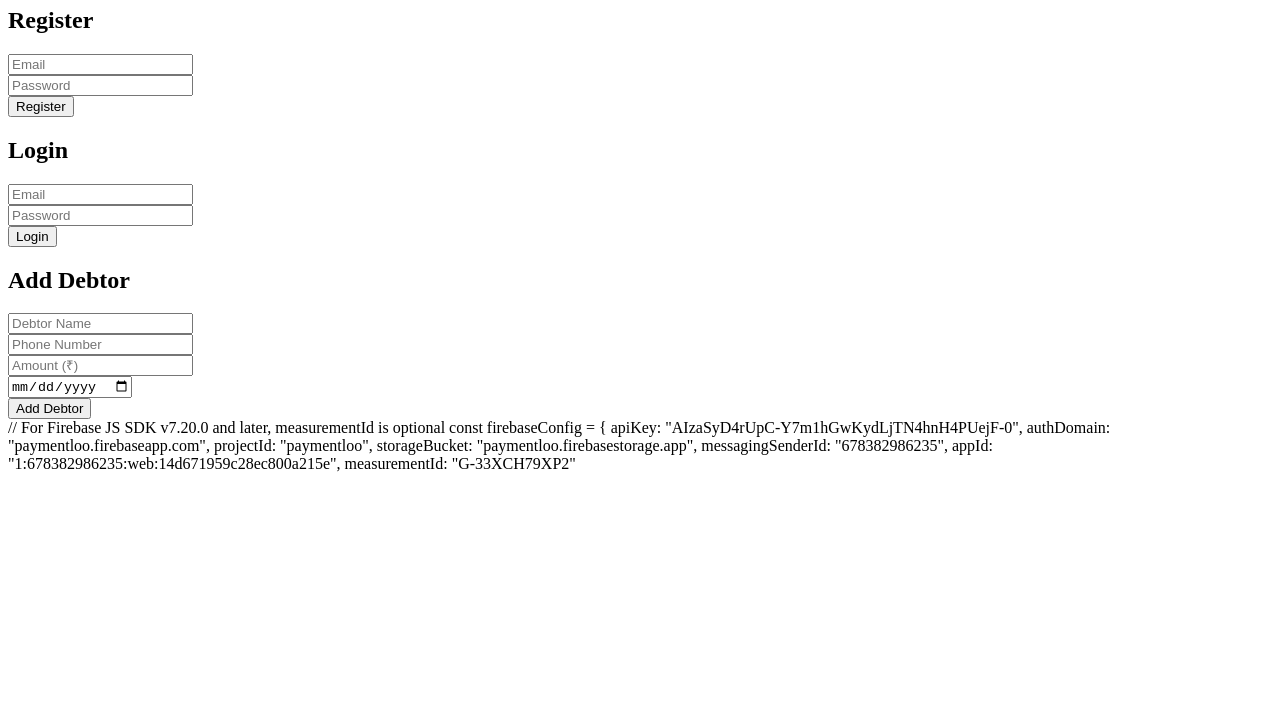
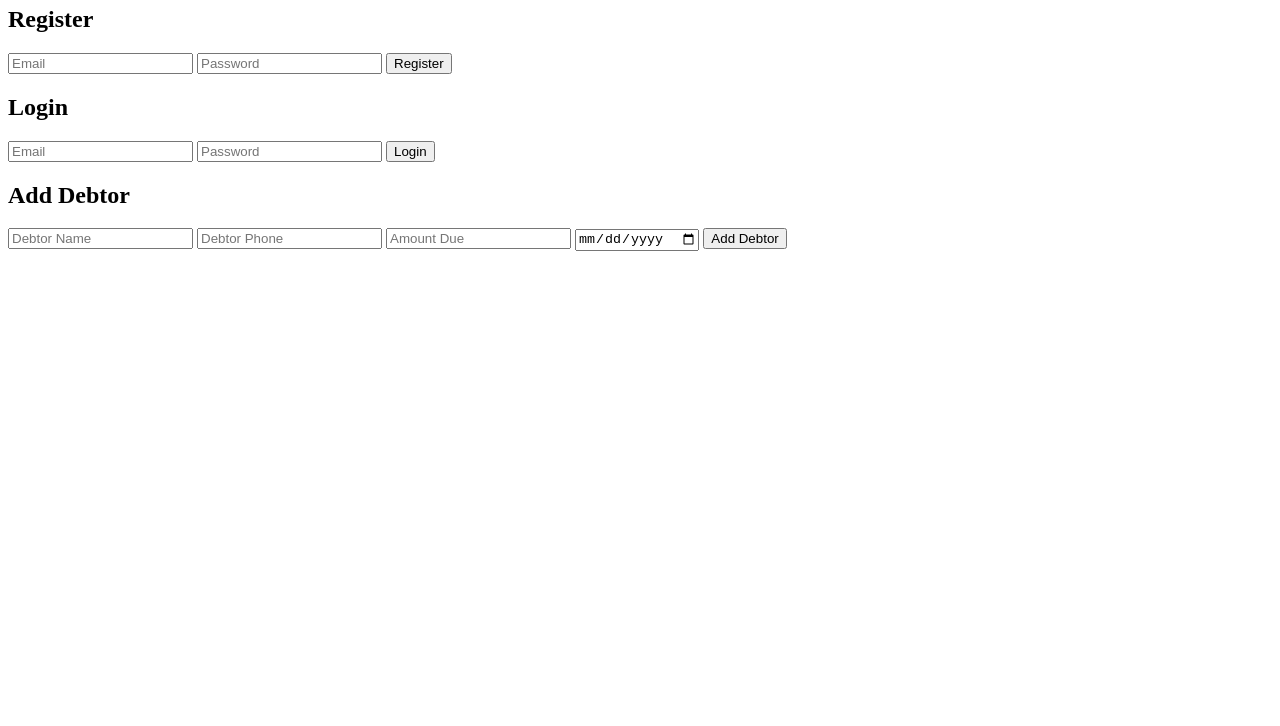
Before and after one commit to rahulyadav108/payment-reminder-app, a plain HTML site: page frontend/index.html in a window 1280 px wide. Shown: the part 74-800 px from the top of the page. Drawn offline with Linux system fonts and the light colour scheme; files whose address does not match are found by name.

Commit message:
Update index.html

```diff
--- a/frontend/index.html
+++ b/frontend/index.html
@@ -1,48 +1,32 @@
 <!DOCTYPE html>
-<html lang="en">
+<html>
 <head>
-  <meta charset="UTF-8" />
-  <meta name="viewport" content="width=device-width, initial-scale=1.0" />
+  <meta charset="UTF-8">
   <title>PaymentLoo - Payment Reminder App</title>
+  <script src="https://www.gstatic.com/firebasejs/10.11.0/firebase-app.js"></script>
+  <script src="https://www.gstatic.com/firebasejs/10.11.0/firebase-auth.js"></script>
+  <script src="https://www.gstatic.com/firebasejs/10.11.0/firebase-database.js"></script>
+  <script defer src="app.js"></script>
 </head>
 <body>
-  <h1>💰 PaymentLoo</h1>
+  <h1>Welcome to PaymentLoo</h1>
 
-  <!-- 🔐 Register Form -->
   <h2>Register</h2>
-  <form id="registerForm">
-    <input type="email" id="registerEmail" placeholder="Email" required><br>
-    <input type="password" id="registerPassword" placeholder="Password" required><br>
-    <button type="submit">Register</button>
-  </form>
+  <input type="email" id="registerEmail" placeholder="Email">
+  <input type="password" id="registerPassword" placeholder="Password">
+  <button onclick="register()">Register</button>
 
-  <!-- 🔓 Login Form -->
   <h2>Login</h2>
-  <form id="loginForm">
-    <input type="email" id="loginEmail" placeholder="Email" required><br>
-    <input type="password" id="loginPassword" placeholder="Password" required><br>
-    <button type="submit">Login</button>
-  </form>
+  <input type="email" id="loginEmail" placeholder="Email">
+  <input type="password" id="loginPassword" placeholder="Password">
+  <button onclick="login()">Login</button>
 
-  <!-- 👤 Add Debtor Form -->
   <h2>Add Debtor</h2>
-  <form id="debtorForm">
-    <input type="text" id="debtorName" placeholder="Debtor Name" required><br>
-    <input type="text" id="debtorPhone" placeholder="Phone Number" required><br>
-    <input type="number" id="debtorAmount" placeholder="Amount (₹)" required><br>
-    <input type="date" id="dueDate" required><br>
-    <button type="submit">Add Debtor</button>
-  </form>
-
-  // For Firebase JS SDK v7.20.0 and later, measurementId is optional
-const firebaseConfig = {
-  apiKey: "AIzaSyD4rUpC-Y7m1hGwKydLjTN4hnH4PUejF-0",
-  authDomain: "paymentloo.firebaseapp.com",
-  projectId: "paymentloo",
-  storageBucket: "paymentloo.firebasestorage.app",
-  messagingSenderId: "678382986235",
-  appId: "1:678382986235:web:14d671959c28ec800a215e",
-  measurementId: "G-33XCH79XP2"
+  <input type="text" id="debtorName" placeholder="Debtor Name">
+  <input type="text" id="debtorPhone" placeholder="Debtor Phone">
+  <input type="number" id="debtorAmount" placeholder="Amount Due">
+  <input type="date" id="dueDate" placeholder="Due Date">
+  <button onclick="addDebtor()">Add Debtor</button>
 
   <script type="module" src="frontend/app.js"></script>
 </body>
```
